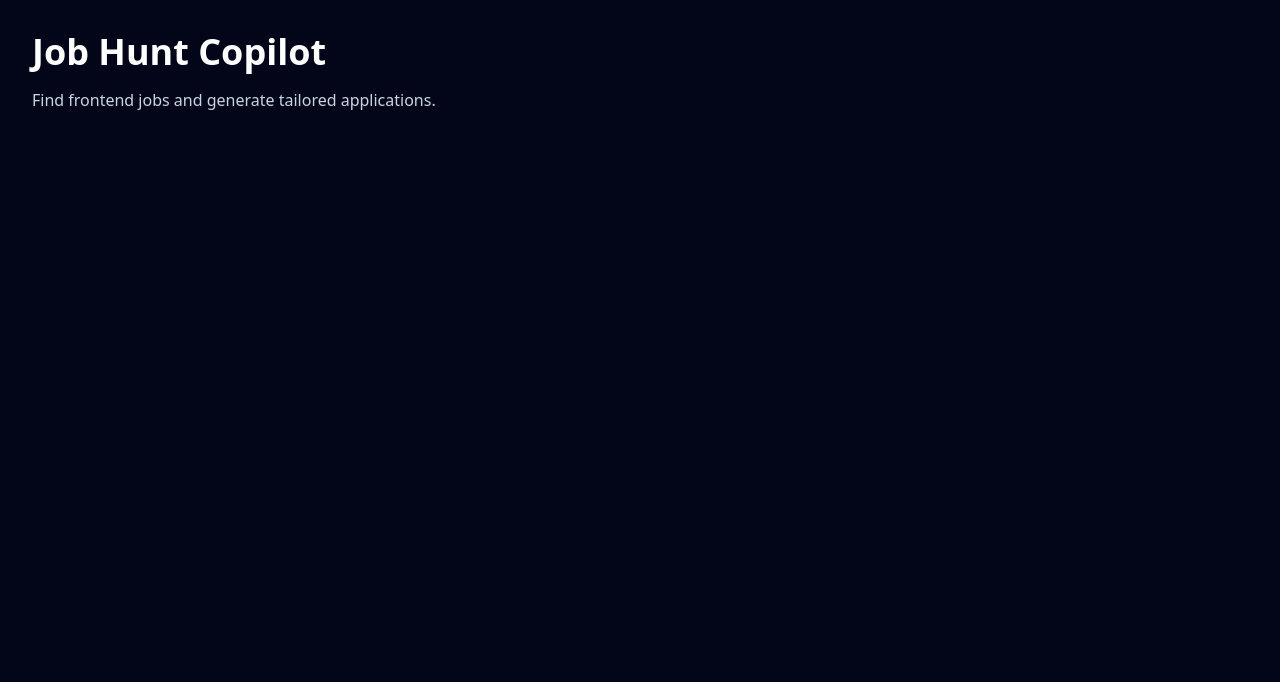
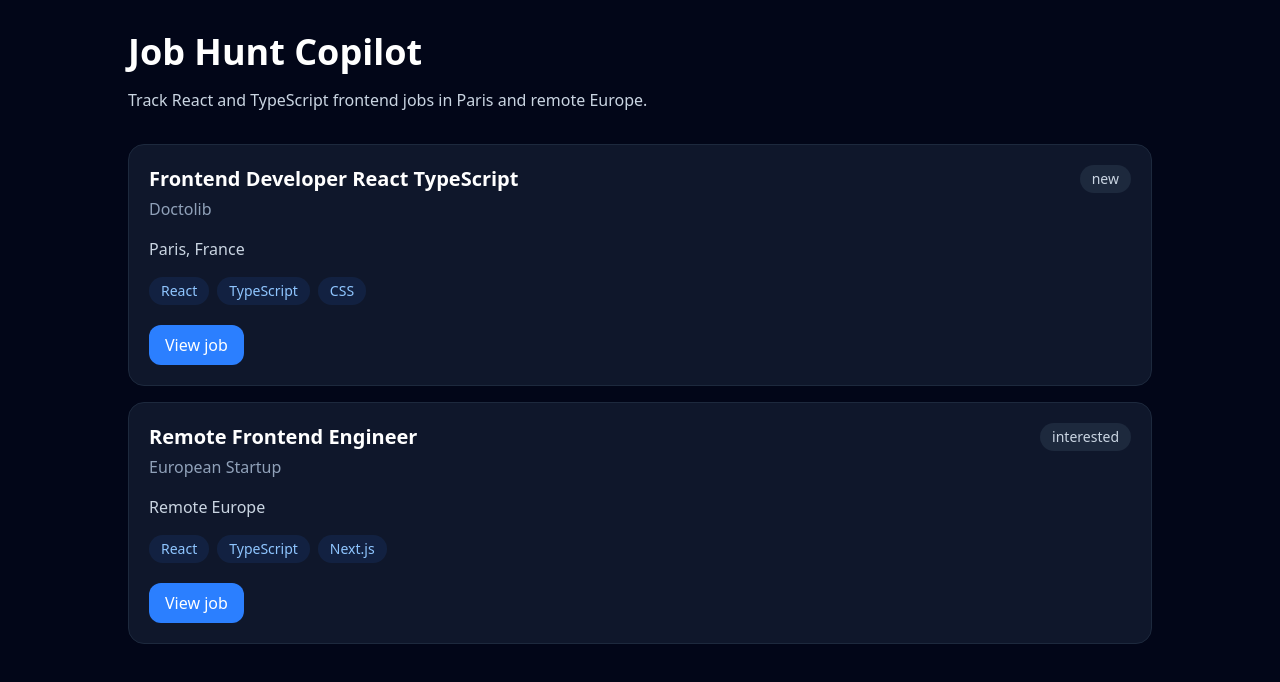
Before and after one commit to martalewan/job-hunt-copilot, a React (Vite) app: page / in a window 1280 px wide. Shown: the top 682 px of the page. Built offline with nearby package versions, Linux system fonts and the light colour scheme.

Commit message:
feat: add JobCard component and mock job data for job listings

```diff
--- a/src/App.tsx
+++ b/src/App.tsx
@@ -1,10 +1,22 @@
+import { JobCard } from './components/JobCard';
+import { mockJobs } from './data/mockJobs';
+
 function App() {
   return (
-    <main className="min-h-screen bg-slate-950 text-white p-8">
-      <h1 className="text-4xl font-bold">Job Hunt Copilot</h1>
-      <p className="mt-4 text-slate-300">
-        Find frontend jobs and generate tailored applications.
-      </p>
+    <main className="min-h-screen bg-slate-950 p-8 text-white">
+      <section className="mx-auto max-w-5xl">
+        <h1 className="text-4xl font-bold">Job Hunt Copilot</h1>
+
+        <p className="mt-4 max-w-2xl text-slate-300">
+          Track React and TypeScript frontend jobs in Paris and remote Europe.
+        </p>
+
+        <div className="mt-8 grid gap-4">
+          {mockJobs.map((job) => (
+            <JobCard key={job.id} job={job} />
+          ))}
+        </div>
+      </section>
     </main>
   );
 }
--- /dev/null
+++ b/src/components/JobCard.tsx
@@ -0,0 +1,43 @@
+import type { Job } from '../types/job';
+
+type JobCardProps = {
+    job: Job;
+};
+
+export function JobCard({ job }: JobCardProps) {
+    return (
+        <article className="rounded-2xl border border-slate-800 bg-slate-900 p-5">
+            <div className="flex items-start justify-between gap-4">
+                <div>
+                    <h2 className="text-xl font-semibold">{job.title}</h2>
+                    <p className="mt-1 text-slate-400">{job.company}</p>
+                </div>
+
+                <span className="rounded-full bg-slate-800 px-3 py-1 text-sm text-slate-300">
+                    {job.status}
+                </span>
+            </div>
+
+            <p className="mt-4 text-slate-300">{job.location}</p>
+
+            <div className="mt-4 flex flex-wrap gap-2">
+                {job.tags.map((tag) => (
+                    <span
+                        key={tag}
+                        className="rounded-full bg-blue-500/10 px-3 py-1 text-sm text-blue-300"
+                    >
+                        {tag}
+                    </span>
+                ))}
+            </div>
+
+            <a
+                href={job.url}
+                target="_blank"
+                className="mt-5 inline-block rounded-xl bg-blue-500 px-4 py-2 font-medium text-white hover:bg-blue-400"
+            >
+                View job
+            </a>
+        </article>
+    );
+}
--- /dev/null
+++ b/src/data/mockJobs.ts
@@ -0,0 +1,24 @@
+import type { Job } from '../types/job';
+
+export const mockJobs: Job[] = [
+    {
+        id: '1',
+        title: 'Frontend Developer React TypeScript',
+        company: 'Doctolib',
+        location: 'Paris, France',
+        remote: false,
+        tags: ['React', 'TypeScript', 'CSS'],
+        url: 'https://example.com',
+        status: 'new',
+    },
+    {
+        id: '2',
+        title: 'Remote Frontend Engineer',
+        company: 'European Startup',
+        location: 'Remote Europe',
+        remote: true,
+        tags: ['React', 'TypeScript', 'Next.js'],
+        url: 'https://example.com',
+        status: 'interested',
+    },
+];
--- /dev/null
+++ b/src/types/job.ts
@@ -0,0 +1,10 @@
+export type Job = {
+    id: string;
+    title: string;
+    company: string;
+    location: string;
+    remote: boolean;
+    tags: string[];
+    url: string;
+    status: 'new' | 'interested' | 'applied' | 'rejected';
+};
```
